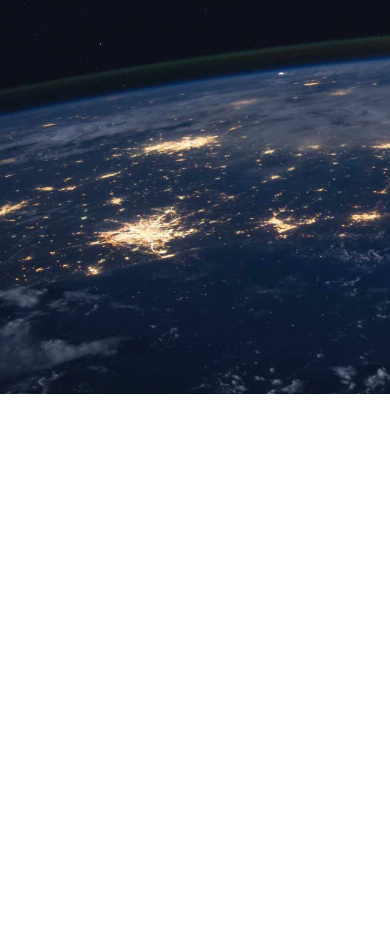
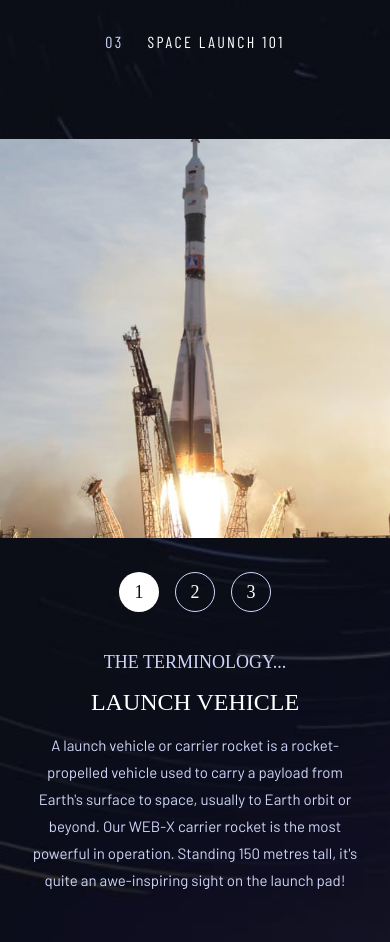
Before and after one commit to yora-dev/Space-Tourism-Website, a plain HTML site: page technology-vehicle.html in a window 390 px wide. Shown: the part 88-1030 px from the top of the page. Before the commit the page ends 844 px from the top, so only its background shows below. Drawn offline with nearby package versions, Linux system fonts and the light colour scheme; a web font is replaced by a local one.

Commit message:
Structure and style tech page for mobile view

```diff
--- a/assets/styles/crew.css
+++ b/assets/styles/crew.css
@@ -55,7 +55,7 @@ body {
   text-align: center;
   font-size: 1.5rem;
   font-family: "Barlow";
-  line-height: 1.5;
+  line-height: 2.7rem;
   color: var(--light-blue);
   margin-bottom: 6rem;
 }
--- a/assets/styles/tech.css
+++ b/assets/styles/tech.css
@@ -0,0 +1,101 @@
+body {
+  background-image: url(../technology/background-technology-mobile.jpg);
+  background-position: center;
+  background-size: cover;
+  background-repeat: no-repeat;
+  padding: 0;
+}
+
+body,
+.technology__container,
+.tech__content {
+  display: flex;
+  flex-direction: column;
+  align-items: center;
+}
+
+.nav {
+  padding: 2.4rem;
+}
+
+.tech__text,
+.tech__header,
+.tech__links {
+  padding: 0 2.4rem;
+}
+
+.tech__header {
+  text-transform: uppercase;
+  margin: 2.4rem 0;
+  color: var(--white);
+  font-family: "Barlow Condensed";
+  font-size: 1.6rem;
+  letter-spacing: 2.4px;
+}
+
+.non__bold {
+  color: var(--light-blue);
+  margin-right: 2.4rem;
+}
+
+.tech__img-land {
+  display: none;
+}
+
+.tech__img-port {
+  width: 100%;
+  margin: 6.4rem 0 3.2rem;
+}
+
+.tech__links {
+  display: flex;
+  gap: 1.6rem;
+  margin-bottom: 4rem;
+}
+
+.tech__link {
+  text-decoration: none;
+  font-family: "Bellefair";
+  font-size: 1.8rem;
+  color: white;
+  height: 4rem;
+  width: 4rem;
+  border-radius: 50%;
+  border: 1px solid var(--light-blue);
+  display: flex;
+  align-items: center;
+  justify-content: center;
+}
+
+.active-tech {
+  background-color: white;
+  color: var(--dark-blue);
+  border: none;
+}
+
+.tech__text {
+  text-align: center;
+}
+
+.tech__heading {
+  text-transform: uppercase;
+  color: var(--light-blue);
+  font-family: "Bellefair";
+  font-size: 1.8rem;
+  margin-bottom: 1.6rem;
+}
+
+.tech__type {
+  text-transform: uppercase;
+  font-family: "Bellefair";
+  font-size: 2.4rem;
+  margin-bottom: 1.6rem;
+}
+
+.tech__explanation {
+  font-family: "Barlow";
+  font-size: 1.5rem;
+  line-height: 2.7rem;
+  color: var(--light-blue);
+  margin-bottom: 4.8rem;
+}
--- a/technology-vehicle.html
+++ b/technology-vehicle.html
@@ -54,7 +54,43 @@
         </ul>
       </div>
     </nav>
-    <div class="technology__container"></div>
+    <div class="technology__container">
+      <p class="tech__header">
+        <span class="non__bold">03</span>Space launch 101
+      </p>
+
+      <div class="tech__content">
+        <div class="tech__images">
+          <img
+            src="assets/technology/image-launch-vehicle-portrait.jpg"
+            alt=""
+            class="tech__img-land"
+          />
+          <img
+            src="assets/technology/image-launch-vehicle-portrait.jpg"
+            alt=""
+            class="tech__img-port"
+          />
+        </div>
+        <div class="tech__links">
+          <a href="technology-vehicle.html" class="tech__link active-tech">1</a>
+          <a href="technology-spaceport.html" class="tech__link">2</a>
+          <a href="technology-capsule.html" class="tech__link">3</a>
+        </div>
+
+        <div class="tech__text">
+          <p class="tech__heading">The Terminology...</p>
+          <p class="tech__type">Launch Vehicle</p>
+          <p class="tech__explanation">
+            A launch vehicle or carrier rocket is a rocket-propelled vehicle
+            used to carry a payload from Earth's surface to space, usually to
+            Earth orbit or beyond. Our WEB-X carrier rocket is the most powerful
+            in operation. Standing 150 metres tall, it's quite an awe-inspiring
+            sight on the launch pad!
+          </p>
+        </div>
+      </div>
+    </div>
     <script src="assets/scripts/tech.js"></script>
     <script></script>
   </body>
```
